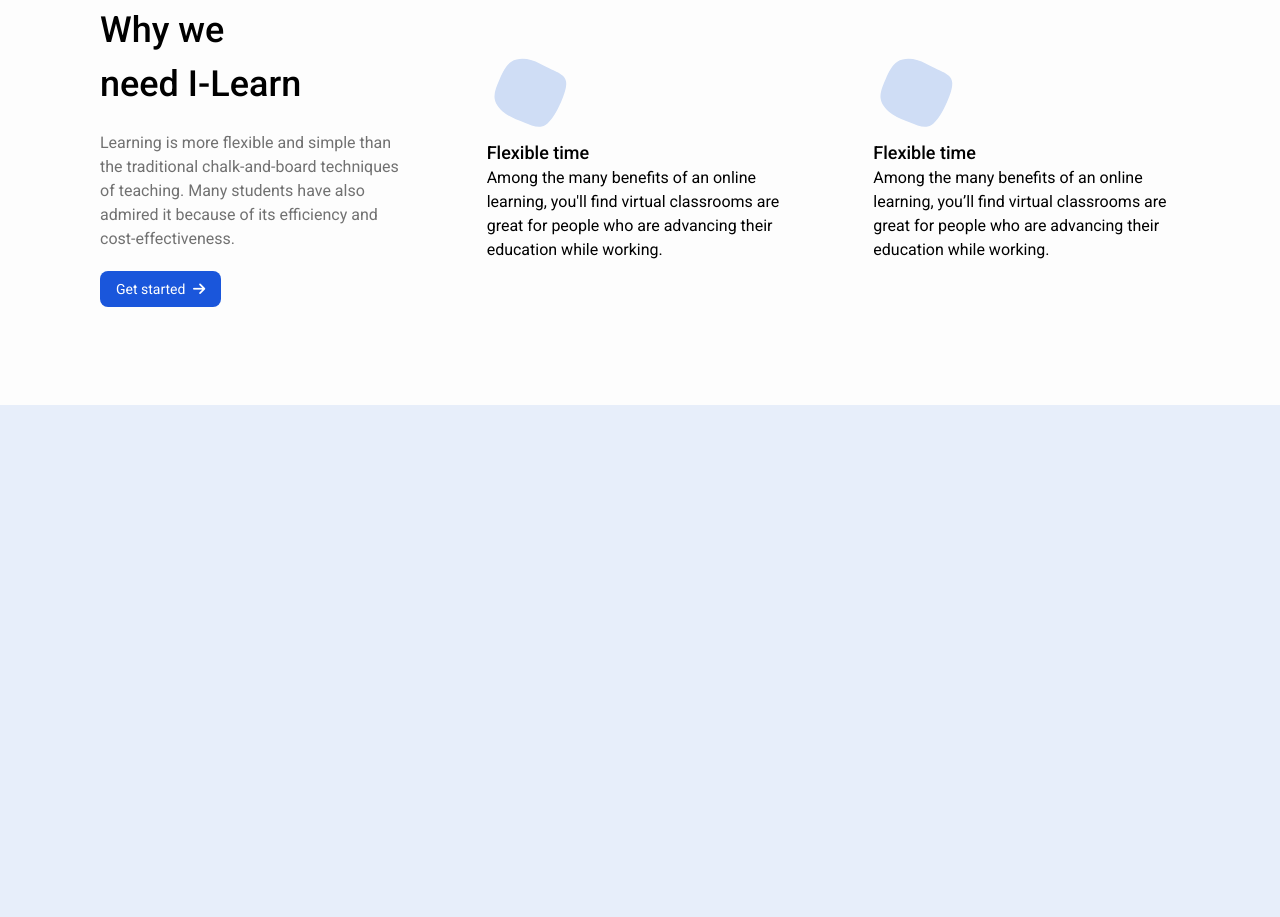
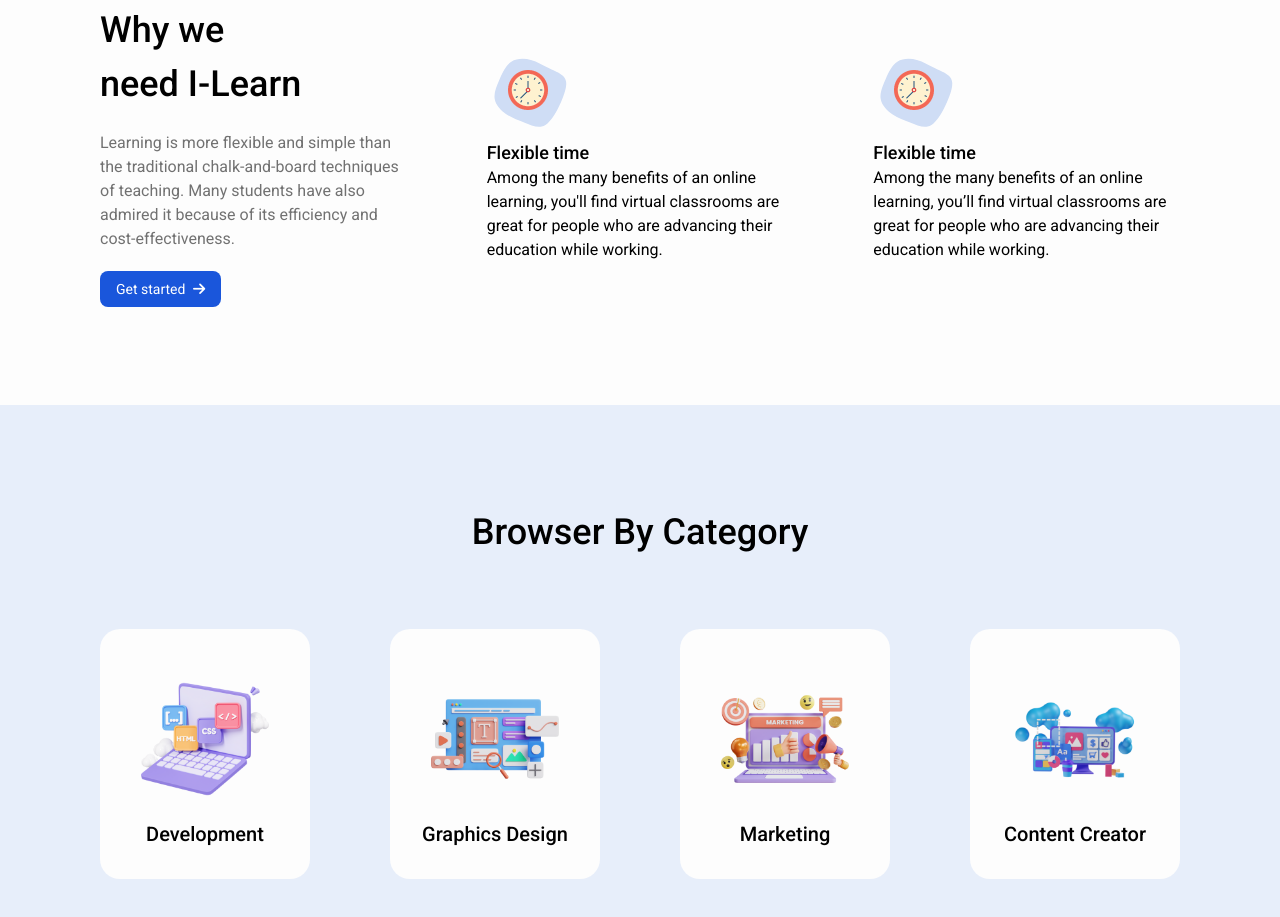
Before and after one commit to YithSopheaktra8/e-learning-mini-project, a website: page html/index.html in a window 1280 px wide. Shown: the part 1085-2002 px from the top of the page. Before the commit the page ends 1590 px from the top, so only its background shows below. Drawn offline with nearby package versions, Linux system fonts and the light colour scheme; a web font is replaced by a local one.

Commit message:
finished category

```diff
--- a/html/index.html
+++ b/html/index.html
@@ -95,7 +95,7 @@
 			</div>
 			<!-- header text end -->
 			<div class="">
-				<img class="w-[445px] h-[450px] object-cover" src="../images/header-img.png" alt="header-images" />
+				<img class="w-[445px] h-[450px] object-cover" src="../images/leamning.png" alt="header-images" />
 			</div>
 		</section>
 		<!-- head end -->
@@ -175,7 +175,7 @@
 					<path fill="#CFDDF5"
 						d="M38.1,-57.1C52.2,-50.3,68.4,-44.5,73.9,-33.5C79.3,-22.5,74,-6.3,68.6,7.7C63.2,21.7,57.7,33.4,50.2,45.4C42.8,57.4,33.4,69.5,21.6,72.3C9.9,75.1,-4.1,68.6,-17.6,63.2C-31.1,57.8,-44,53.5,-56.3,45.4C-68.5,37.2,-80.2,25.2,-82.8,11.5C-85.3,-2.2,-78.8,-17.6,-72,-33C-65.2,-48.4,-58.1,-63.9,-46,-71.7C-34,-79.5,-17,-79.7,-2.5,-75.8C12,-71.9,24,-64,38.1,-57.1Z"
 						transform="translate(100 100)" />
-					<img class="absolute top-4 left-4 " src="../images/time.png" alt="" srcset="">
+					<img class="absolute top-4 left-4 " src="../images/time.png" alt="time" >
 				</svg>
 				<p class="font-medium text-[18px]">Flexible time</p>
 				<p>Among the many benefits of an online learning, you’ll find virtual classrooms are great for people
@@ -183,6 +183,30 @@
 			</div>
 		</section>
 		<!-- why need end -->
+		<!-- browser by categories start -->
+		<section class="px-[100px] mb-[100px]">
+			<p class="text-center text-[36px] font-medium mb-[70px]">Browser By Category</p>
+			<div class="w-full grid grid-cols-4 justify-between gap-[80px]">
+				<div class="rounded-[20px] bg-background-white  h-[250px] grid place-content-center">
+					<img class="w-[160px]" src="../images/coding.png" alt="development">
+					<p class="text-center font-medium text-[20px]">Development</p>
+				</div>
+				<div class="rounded-[20px] bg-background-white h-[250px] grid place-content-center">
+					<img class="w-[160px]" src="../images/design.png" alt="desgin">
+					<p class="text-center font-medium text-[20px]">Graphics Design</p>
+				</div>
+				<div class="rounded-[20px] bg-background-white h-[250px] grid place-content-center">
+					<img class="w-[160px]" src="../images/marketing.png" alt="marketing">
+					<p class="text-center font-medium text-[20px]">Marketing</p>
+				</div>
+				<div class="rounded-[20px] bg-background-white h-[250px] grid place-content-center">
+					<img class="w-[160px]" src="../images/content.png" alt="content">
+					<p class="text-center font-medium text-[20px]">Content Creator</p>
+				</div>
+			</div>
+		</section>
+		<!-- browser by categories end -->
+
 	</main>
 </body>
 <script src="../js/index.js"></script>
```
Also changed, not shown: css/output.css, images/Enter.png (added), images/Reading.png (added), images/Teacher.png (added), images/Teaching.png (added), images/coding.png (added), images/content.png (added), images/design.png (added), images/leamning.png (added), images/marketing.png (added), images/time.png (added).
